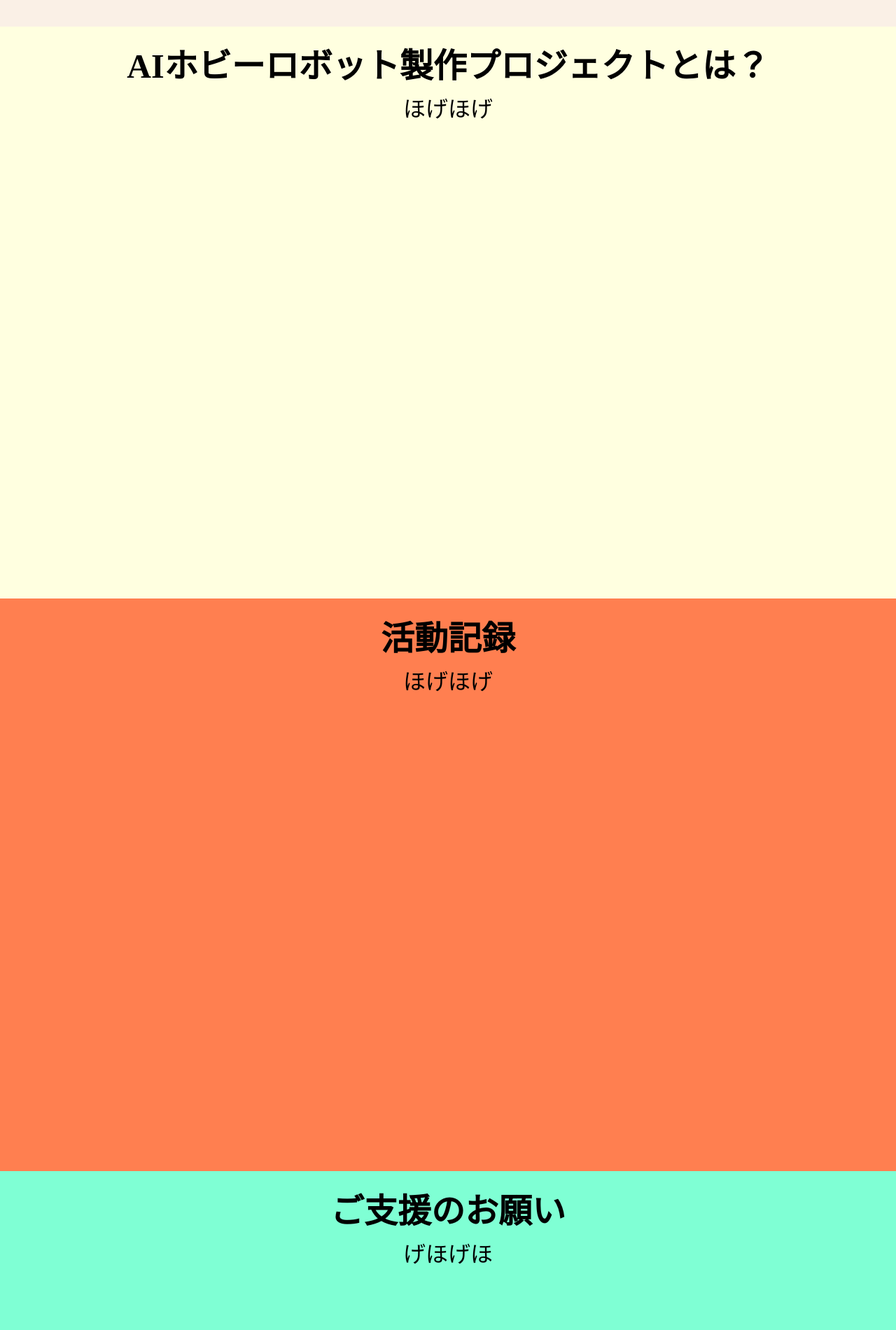
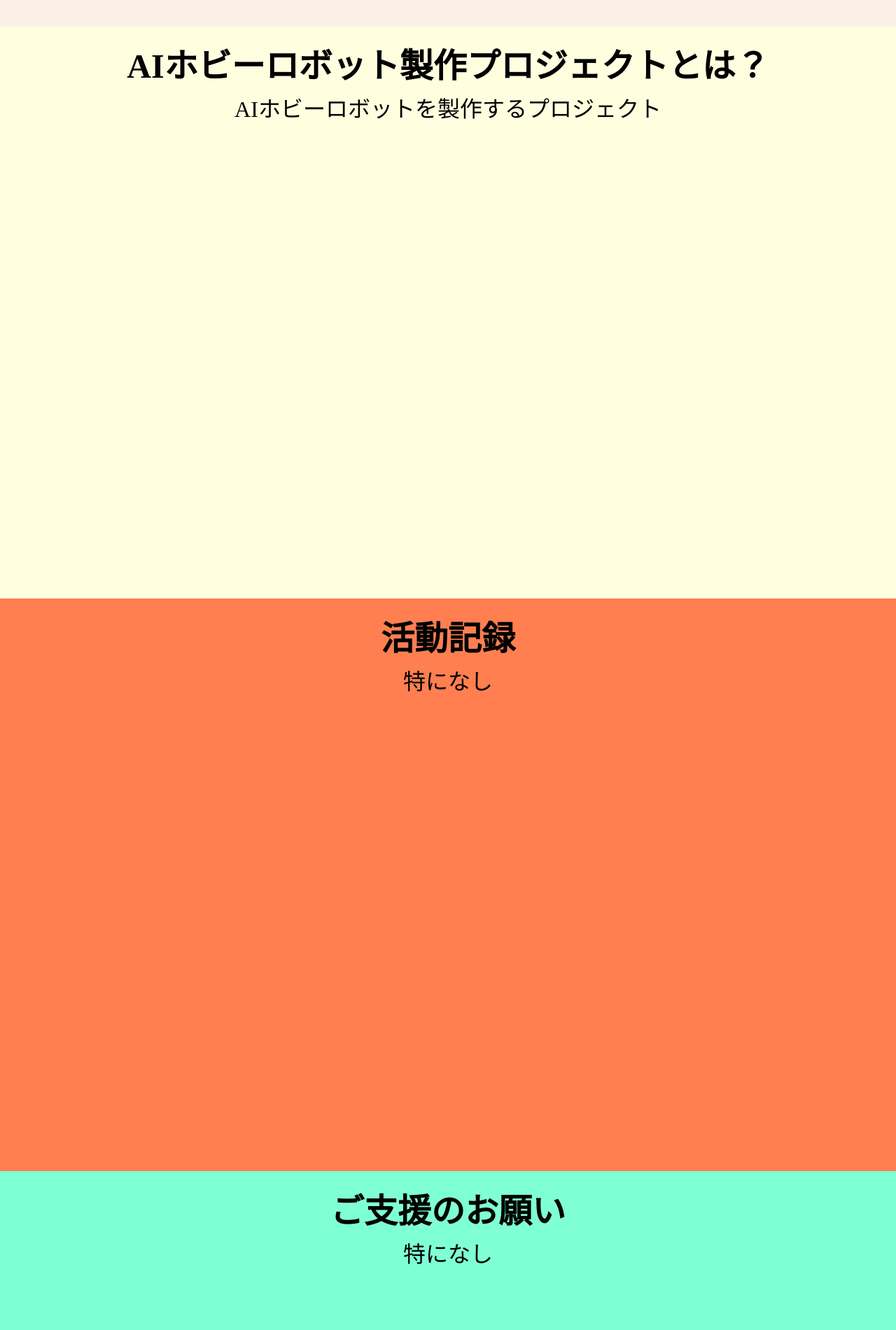
Before and after one commit to atososon/study_git, a plain HTML site: page index.html in a window 1280 px wide. Shown: the part 780-2680 px from the top of the page at 70% size. Drawn offline with Linux system fonts and the light colour scheme.

Commit message:
Hello Git

```diff
--- a/index.html
+++ b/index.html
@@ -11,19 +11,19 @@
 		</header>
 		<section id="about">
 			<h1>AIホビーロボット製作プロジェクトとは？</h1>
-			<p>ほげほげ</p>
+			<p>AIホビーロボットを製作するプロジェクト</p>
 		</section>
 		<section id="activity">
 			<h1>活動記録</h1>
-			<p>ほげほげ</p>
+			<p>特になし</p>
 		</section>
 		<section id="support">
 			<h1>ご支援のお願い</h1>
-			<p>げほげほ</p>
+			<p>特になし</p>
 		</section>
 		<section id="contact">
 			<h1>お問合せ</h1>
-			<p>ほごほごにお願いします。</p>
+			<p>nsdにお願いします。</p>
 		</section>
 	</body>
 </html>
```
